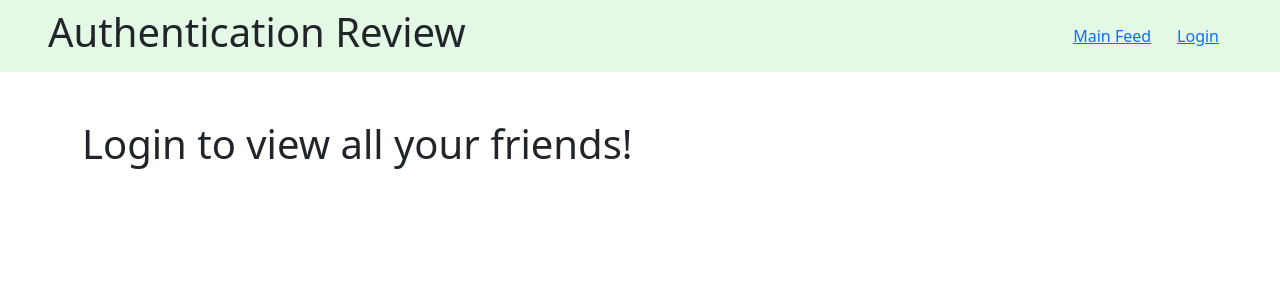
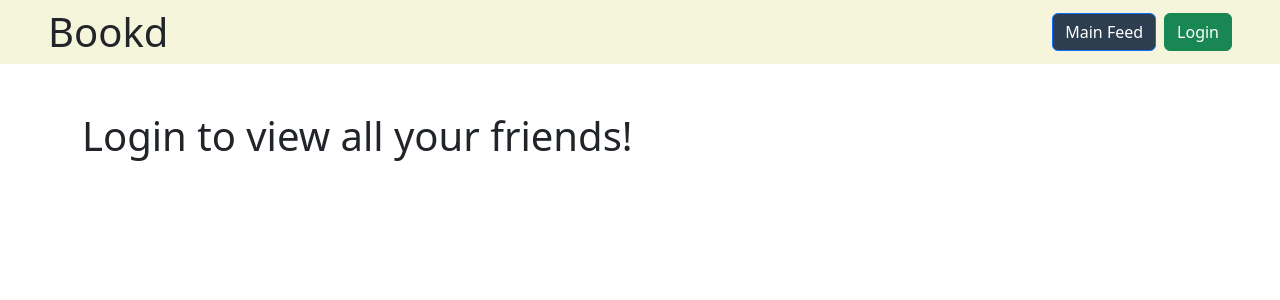
Before and after one commit to ryannarnoldd/Bookd, a React (Vite) app in the folder client/: page / in a window 1280 px wide. Shown: the top 300 px of the page. Built offline with nearby package versions, Linux system fonts and the light colour scheme.

Commit message:
made the navbar look way better

```diff
--- a/client/src/components/Navbar.tsx
+++ b/client/src/components/Navbar.tsx
@@ -17,32 +17,31 @@ const Navbar = () => {
   }, [loginCheck]);
 
   return (
-    <div className='display-flex justify-space-between align-center py-2 px-5 mint-green'>
-      <h1>Authentication Review</h1>
-      <div>
-        <button className='btn' type='button'>
-          <Link to='/mainfeed'>Main Feed</Link>
+    <div className="d-flex justify-content-between align-items-center py-2 px-5" style={{ backgroundColor: '#f5f5dc' }}>
+      <h1 style={{ margin: 0 }}>Bookd</h1>
+      <div className="d-flex gap-2">
+        <button className="btn btn-primary" type="button">
+          <Link to="/mainfeed" className="text-white text-decoration-none">Main Feed</Link>
         </button>
         {!loginCheck ? (
-          <button className='btn' type='button'>
-            <Link to='/login'>Login</Link>
+          <button className="btn btn-success" type="button">
+            <Link to="/login" className="text-white text-decoration-none">Login</Link>
           </button>
         ) : (
-          <div>
-            <button className='btn' type='button'>
-              <Link to='/create'>Create</Link>
+          <>
+            <button className="btn btn-primary" type="button">
+              <Link to="/create" className="text-white text-decoration-none">Create</Link>
             </button>
             <button
-              className='btn'
-              type='button'
+              className="btn btn-danger"
+              type="button"
               onClick={() => {
                 auth.logout();
               }}
             >
               Logout
             </button>
-          </div>
-
+          </>
         )}
       </div>
     </div>
```
